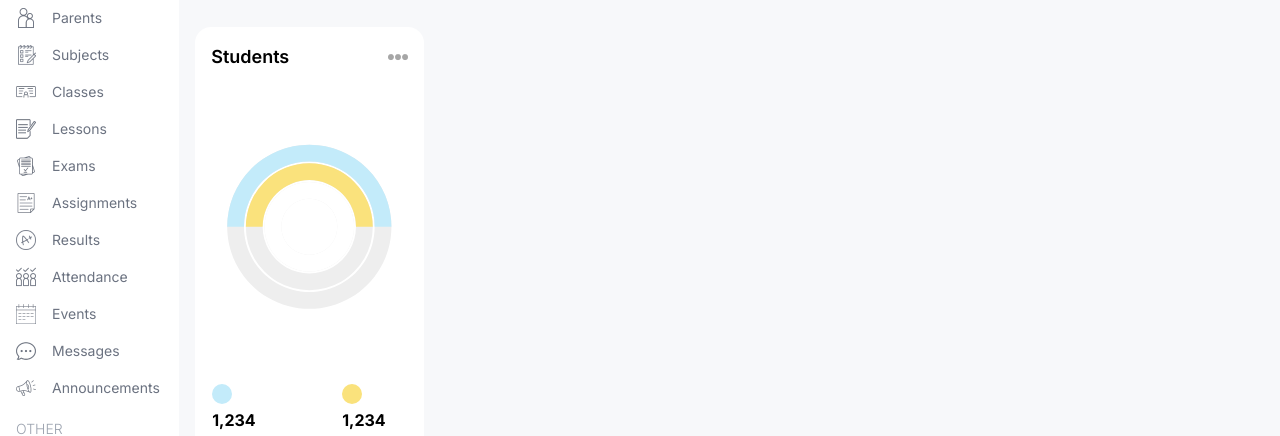
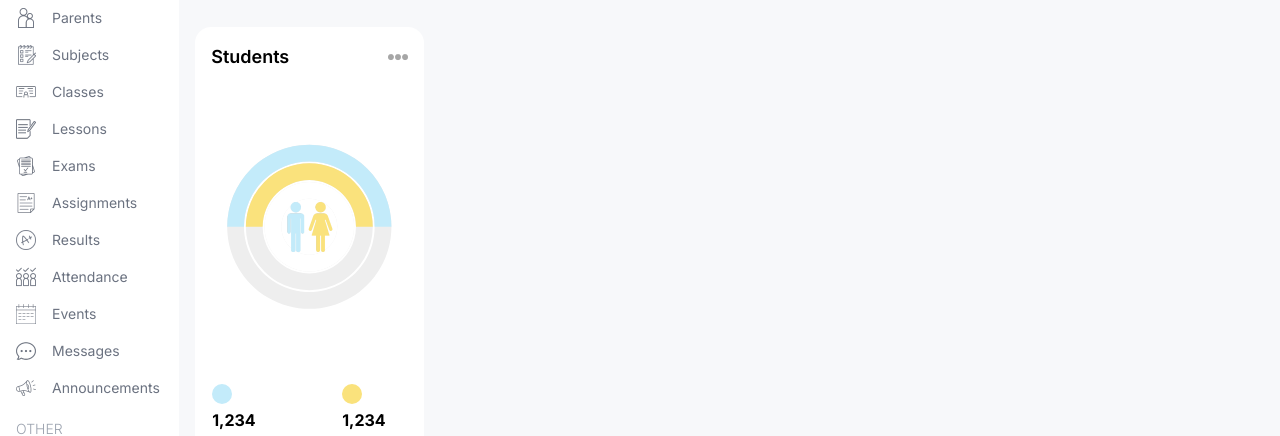
Before and after one commit to Juanjopalma/First-NextJs-Dashboard-Project, a Next.js app: page /admin in a window 1280 px wide. Shown: the part 233-669 px from the top of the page. Built offline with nearby package versions, Linux system fonts and the light colour scheme.

Commit message:
countChart is done

```diff
--- a/src/components/CountChart/CountChart.jsx
+++ b/src/components/CountChart/CountChart.jsx
@@ -48,6 +48,7 @@
                         <RadialBar background dataKey="count" />
                     </RadialBarChart>
                 </ResponsiveContainer>
+                <Image src="/maleFemale.png" alt="" width={50} height={50} />
             </div>
 
             {/* BOTTOM */}
--- a/src/components/CountChart/countChart.scss
+++ b/src/components/CountChart/countChart.scss
@@ -18,8 +18,16 @@
     }
 
     &__chart {
+        position: relative;
         width: 100%;
         height: 75%;
+
+        img {
+            position: absolute;
+            top: 50%;
+            left: 50%;
+            transform: translate(-50%, -50%);
+        }
     }
 
     &__bottom {
```
